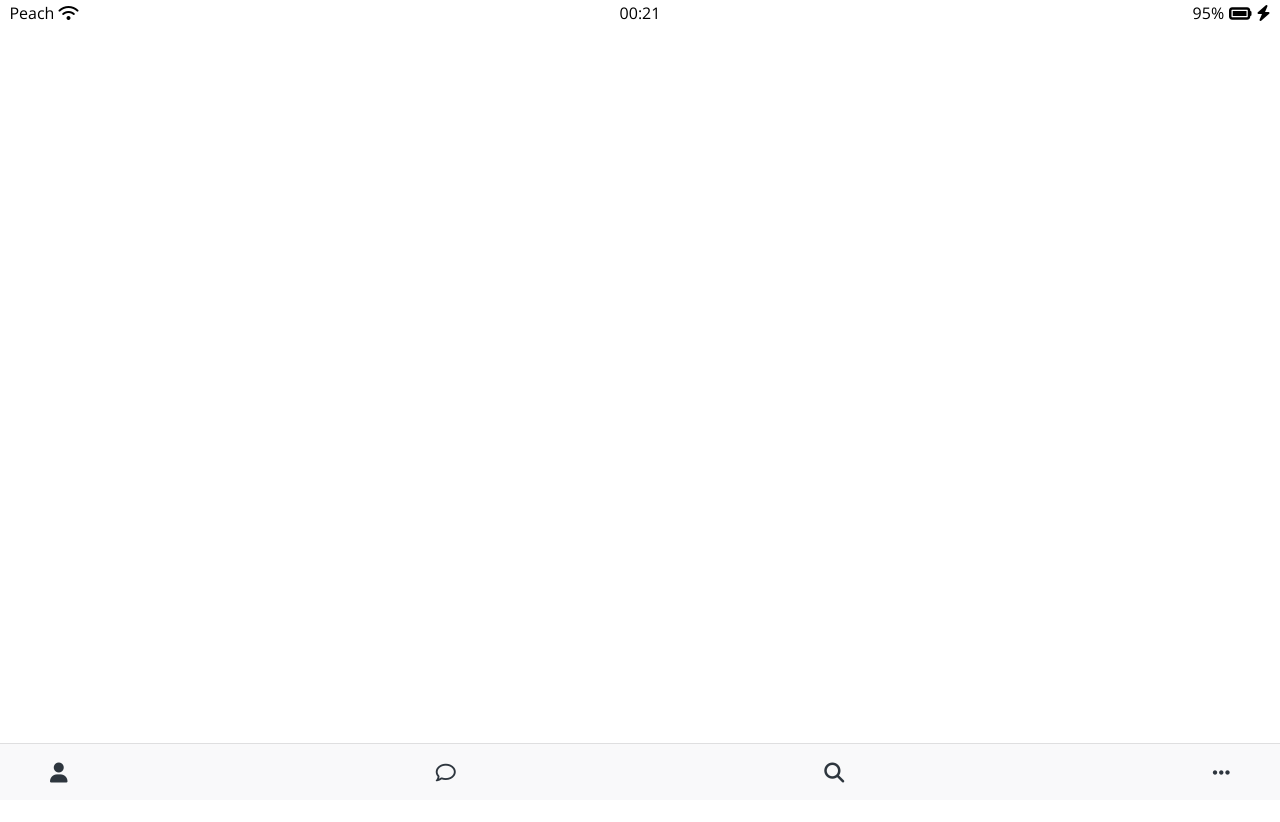
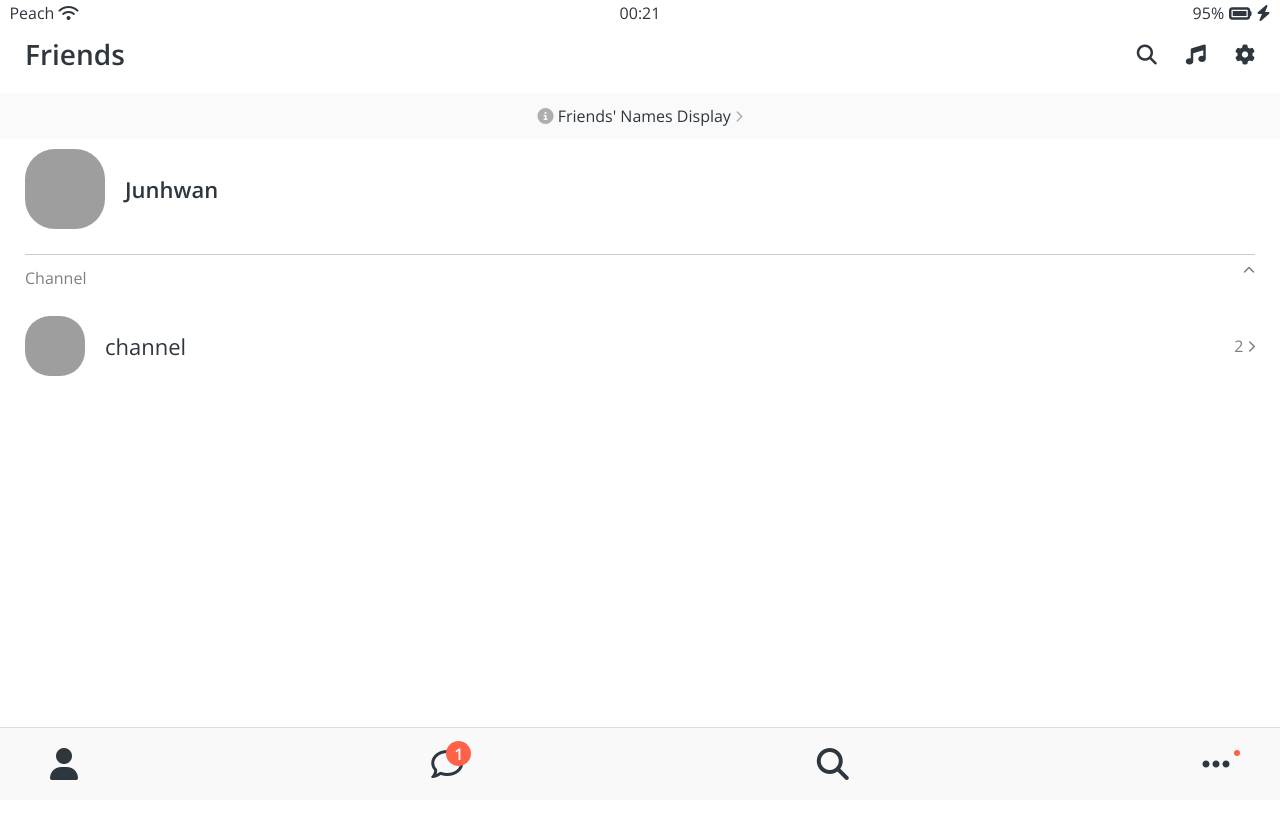
Before and after one commit to Seojunhwan/kokoa-clone-2021, a plain HTML site: page friends.html in a window 1280 px wide. Shown: the top 822 px of the page. Drawn offline with nearby package versions, Linux system fonts and the light colour scheme; grey boxes are pictures that could not be loaded.

Commit message:
complete friends screen

```diff
--- a/css/components/nav-bar.css
+++ b/css/components/nav-bar.css
@@ -1,6 +1,6 @@
 .nav {
   position: fixed;
-  bottom: 0%;
+  bottom: 0;
   width: 100%;
   background-color: #f9f9fa;
   padding: 20px 50px;
@@ -13,4 +13,27 @@
 }
 .nav__link {
   color: #2e363e;
+  position: relative;
 }
+
+.nav__notification {
+  display: flex;
+  justify-content: center;
+  align-items: center;
+  width: 25px;
+  height: 25px;
+  border-radius: 50%;
+  background-color: tomato;
+  color: white;
+  font-weight: 600;
+  position: absolute;
+  left: 15px;
+  bottom: 15px;
+}
+
+.dot {
+  width: 6px;
+  height: 6px;
+  left: 32px;
+  top: -9px;
+}
--- /dev/null
+++ b/css/components/screen-header.css
@@ -0,0 +1,16 @@
+.screen-header {
+  display: flex;
+  justify-content: space-between;
+  align-items: center;
+  padding: var(--horizontal-space);
+  padding-top: 40px;
+}
+
+.screen-header__title {
+  font-size: 28px;
+  font-weight: 600;
+}
+
+.screen-header__icons span {
+  margin-left: 25px;
+}
--- a/css/components/status-bar.css
+++ b/css/components/status-bar.css
@@ -1,6 +1,6 @@
 .status-bar {
   position: fixed;
-  top: 0%;
+  top: 0;
   width: 100%;
   box-sizing: border-box;
   display: flex;
--- /dev/null
+++ b/css/components/user-component.css
@@ -0,0 +1,59 @@
+.user-component {
+  justify-content: space-between;
+}
+
+.user-component,
+.user-component__column:first-child {
+  display: flex;
+  align-items: center;
+}
+
+.user-component__avatar {
+  width: 70px;
+  height: 70px;
+  border-radius: 30px;
+  margin-right: 20px;
+}
+
+.user-component__title {
+  font-weight: 600;
+  font-size: 22px;
+}
+
+.user-componet__subtitle {
+  margin-top: 8px;
+  color: rgba(0, 0, 0, 0.5);
+  font-size: 17px;
+}
+
+.user-component__avatar--xl {
+  width: 80px;
+  height: 80px;
+}
+
+.user-component__avatar--xs {
+  width: 60px;
+  height: 60px;
+  border-radius: 25px;
+}
+
+.user-component__title--not-bold {
+  font-weight: 400;
+}
+
+.friend-screen__channel {
+  margin-top: 25px;
+  padding-top: 15px;
+  border-top: 1px solid rgba(0, 0, 0, 0.2);
+}
+
+.friend-screen__channel-header {
+  display: flex;
+  justify-content: space-between;
+  margin-bottom: 30px;
+  color: rgba(0, 0, 0, 0.5);
+}
+
+.user-component__column:last-child {
+  color: rgba(0, 0, 0, 0.5);
+}
--- /dev/null
+++ b/css/screens/friends.css
@@ -0,0 +1,29 @@
+#friends-display-link {
+  text-align: center;
+  display: block;
+  background-color: #fafafa;
+  padding: 15px 0px;
+  font-size: 16px;
+  margin-bottom: 10px;
+}
+
+#friends-display-link i {
+  color: rgba(0, 0, 0, 0.3);
+}
+
+.friends-screen {
+  padding: 0px var(--horizontal-space);
+}
+
+.friend-screen__channel {
+  margin-top: 25px;
+  padding-top: 15px;
+  border-top: 1px solid rgba(0, 0, 0, 0.2);
+}
+
+.friend-screen__channel-header {
+  display: flex;
+  justify-content: space-between;
+  margin-bottom: 30px;
+  color: rgba(0, 0, 0, 0.5);
+}
--- a/css/style.css
+++ b/css/style.css
@@ -4,10 +4,14 @@
 /* Compnents */
 @import "components/status-bar.css";
 @import "components/nav-bar.css";
+@import "components/screen-header.css";
+@import "components/user-component.css";
 /* Screens */
 @import "screens/login.css";
+@import "screens/friends.css";
 
 body {
   font-family: "Open Sans", sans-serif;
   height: 1000vh;
+  color: #2e363e;
 }
--- a/css/variables.css
+++ b/css/variables.css
@@ -1,3 +1,4 @@
 :root {
   --yellow: #fae100;
+  --horizontal-space: 25px;
 }
--- a/friends.html
+++ b/friends.html
@@ -21,24 +21,78 @@
         <i class="fas fa-bolt"></i>
       </div>
     </div>
+    <header class="screen-header">
+      <h1 class="screen-header__title">Friends</h1>
+      <div class="screen-header__icons">
+        <span><i class="fas fa-search fa-lg"></i></span>
+        <span><i class="fas fa-music fa-lg"></i></span>
+        <span><i class="fas fa-cog fa-lg"></i></span>
+      </div>
+    </header>
+    <a id="friends-display-link">
+      <i class="fas fa-info-circle"></i> Friends' Names Display
+      <i class="fas fa-chevron-right fa-xs"></i>
+    </a>
+    <main class="friends-screen">
+      <div class="user-component">
+        <div class="user-component__column">
+          <img
+            src="https://scontent-ssn1-1.xx.fbcdn.net/v/t1.0-9/119236208_1988684311282826_3060266203683319830_o.jpg?_nc_cat=105&ccb=2&_nc_sid=730e14&_nc_eui2=AeHCkI7pMhDvyvtFVBgOgfJHg72Xnc96GpCDvZedz3oakBaSVjzSeId5h80MlQ85k5kOcW2gkP27lfY6PzNkZpww&_nc_ohc=X7UkBb4cXtUAX83Ls4u&_nc_ht=scontent-ssn1-1.xx&oh=a6fdb306f9c3a95b5d304d922c128b0b&oe=602778C4"
+            class="user-component__avatar user-component__avatar--xl"
+          />
+          <div class="user-component__text">
+            <h4 class="user-component__title">Junhwan</h4>
+            <!-- TODO:subtitle! <h6 class="user-componet__subtitle">sdadsa</h6> -->
+          </div>
+        </div>
+        <div class="user-component__column"></div>
+      </div>
+      <div class="friend-screen__channel">
+        <div class="friend-screen__channel-header">
+          <span>Channel</span>
+          <i class="fas fa-chevron-up fa-xs"></i>
+        </div>
+        <div class="user-component">
+          <div class="user-component__column">
+            <img
+              src="https://scontent-ssn1-1.xx.fbcdn.net/v/t1.0-9/119236208_1988684311282826_3060266203683319830_o.jpg?_nc_cat=105&ccb=2&_nc_sid=730e14&_nc_eui2=AeHCkI7pMhDvyvtFVBgOgfJHg72Xnc96GpCDvZedz3oakBaSVjzSeId5h80MlQ85k5kOcW2gkP27lfY6PzNkZpww&_nc_ohc=X7UkBb4cXtUAX83Ls4u&_nc_ht=scontent-ssn1-1.xx&oh=a6fdb306f9c3a95b5d304d922c128b0b&oe=602778C4"
+              class="user-component__avatar user-component__avatar--xs"
+            />
+            <div class="user-component__text">
+              <h4 class="user-component__title user-component__title--not-bold">
+                channel
+              </h4>
+            </div>
+          </div>
+          <div class="user-component__column">
+            <span>2</span>
+            <i class="fas fa-chevron-right fa-xs"></i>
+          </div>
+        </div>
+      </div>
+    </main>
 
     <nav class="nav">
       <ul class="nav__list">
         <li class="nav__btn">
-          <a class="nav__link" href="friends.html"
-            ><i class="fas fa-user fa-lg"></i
-          ></a>
+          <a class="nav__link" href="friends.html">
+            <i class="fas fa-user fa-2x"></i>
+          </a>
         </li>
         <li class="nav__btn">
-          <a class="nav__link" href="#"><i class="far fa-comment fa-lg"></i></a>
+          <a class="nav__link" href="#">
+            <span class="nav__notification">1</span>
+            <i class="far fa-comment fa-2x"></i>
+          </a>
         </li>
         <li class="nav__btn">
-          <a class="nav__link" href="#"><i class="fas fa-search fa-lg"></i></a>
+          <a class="nav__link" href="#"><i class="fas fa-search fa-2x"></i></a>
         </li>
         <li class="nav__btn">
-          <a class="nav__link" href="#"
-            ><i class="fas fa-ellipsis-h fa-lg"></i
-          ></a>
+          <a class="nav__link" href="#">
+            <div class="nav__notification dot"></div>
+            <i class="fas fa-ellipsis-h fa-2x"></i>
+          </a>
         </li>
       </ul>
     </nav>
```
